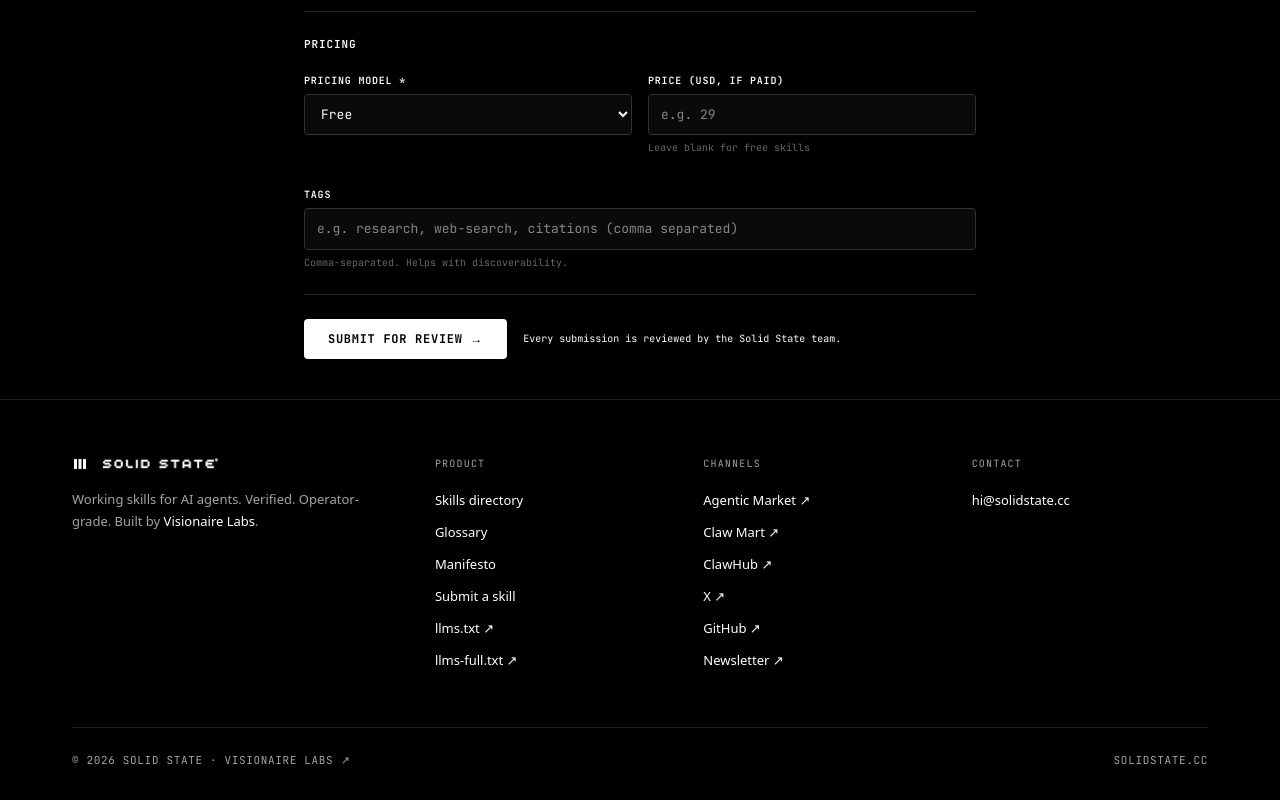
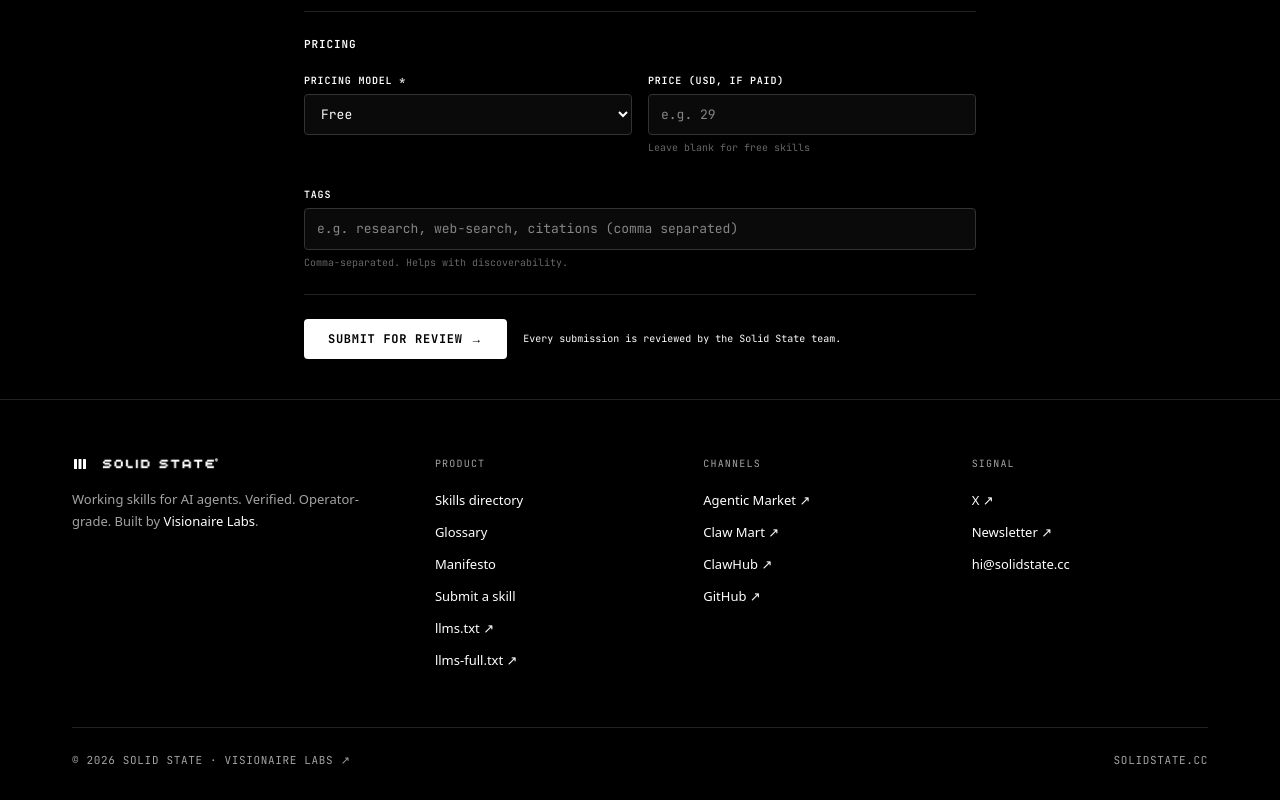
Before and after one commit to solidstatecc/solidstate.cc, a Next.js app: page /submit in a window 1280 px wide. Shown: the part 1297-2097 px from the top of the page. Built offline with nearby package versions, Linux system fonts and the light colour scheme.

Commit message:
Footer: split Channels/Signal, move X + Newsletter + email under Signal

```diff
--- a/components/Footer.tsx
+++ b/components/Footer.tsx
@@ -21,14 +21,16 @@ const COLS: Array<{
       { href: "https://agentic.market/", label: "Agentic Market", external: true },
       { href: "https://www.shopclawmart.com/", label: "Claw Mart", external: true },
       { href: "https://clawhub.ai/user/solidstate", label: "ClawHub", external: true },
-      { href: "https://x.com/solidstate_cc", label: "X", external: true },
       { href: "https://github.com/solidstatecc", label: "GitHub", external: true },
-      { href: "https://solidstate.beehiiv.com/subscribe", label: "Newsletter", external: true },
     ],
   },
   {
-    title: "Contact",
-    links: [{ href: "mailto:hi@solidstate.cc", label: "hi@solidstate.cc" }],
+    title: "Signal",
+    links: [
+      { href: "https://x.com/solidstate_cc", label: "X", external: true },
+      { href: "https://solidstate.beehiiv.com/subscribe", label: "Newsletter", external: true },
+      { href: "mailto:hi@solidstate.cc", label: "hi@solidstate.cc" },
+    ],
   },
 ]
 
```
